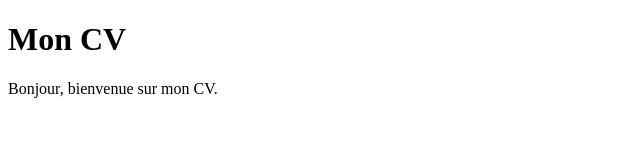
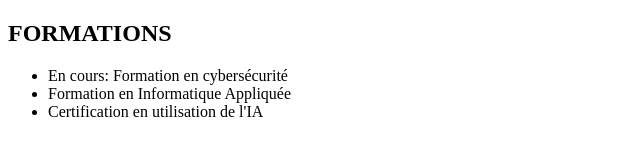
Before and after one commit to kakpogeordy21-bote/git-mon-cv, a plain HTML site: page index.html in a window 1280 px wide. Shown: the whole page, without its empty margins (0-640 px from the left). Drawn offline with Linux system fonts and the light colour scheme.

Commit message:
mise en place de section formations

```diff
--- a/index.html
+++ b/index.html
@@ -3,11 +3,16 @@
 <head>
     <meta charset="UTF-8">
     <meta name="viewport" content="width=device-width, initial-scale=1.0">
+    <link rel="stylesheet" href="style.css">
     <title>Mon CV</title>
 </head>
 <body>
-    <h1>Mon CV</h1>
-    <p>Bonjour, bienvenue sur mon CV.</p>
-    <link rel="stylesheet" href="style.css">
+    <h2>FORMATIONS</h2>
+    <ul>
+        <li>En cours: Formation en cybersécurité</li>
+        <li>Formation en Informatique Appliquée</li>
+        <li>Certification en utilisation de l'IA</li>
+    </ul>
+
 </body>
 </html>
```
